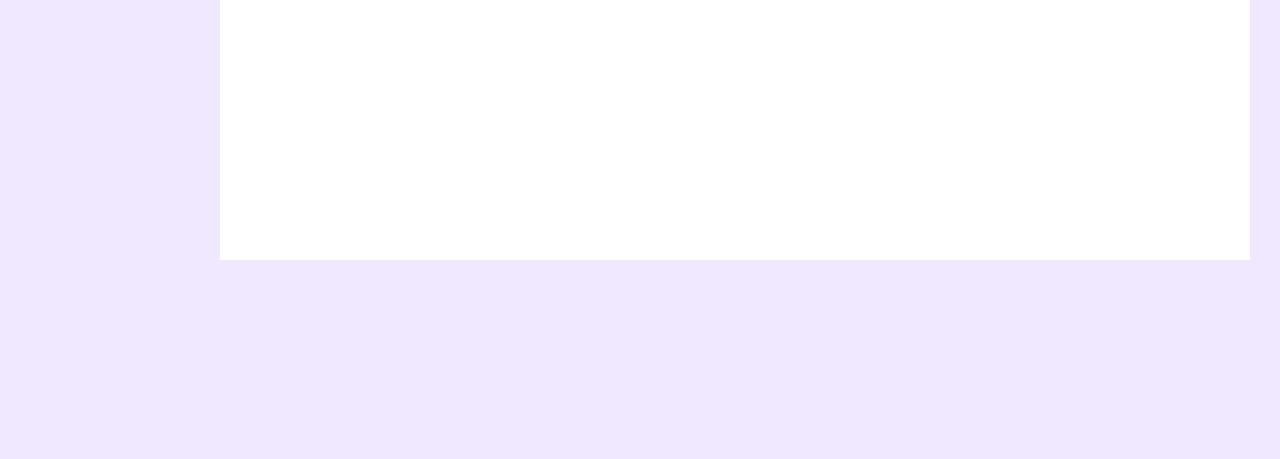
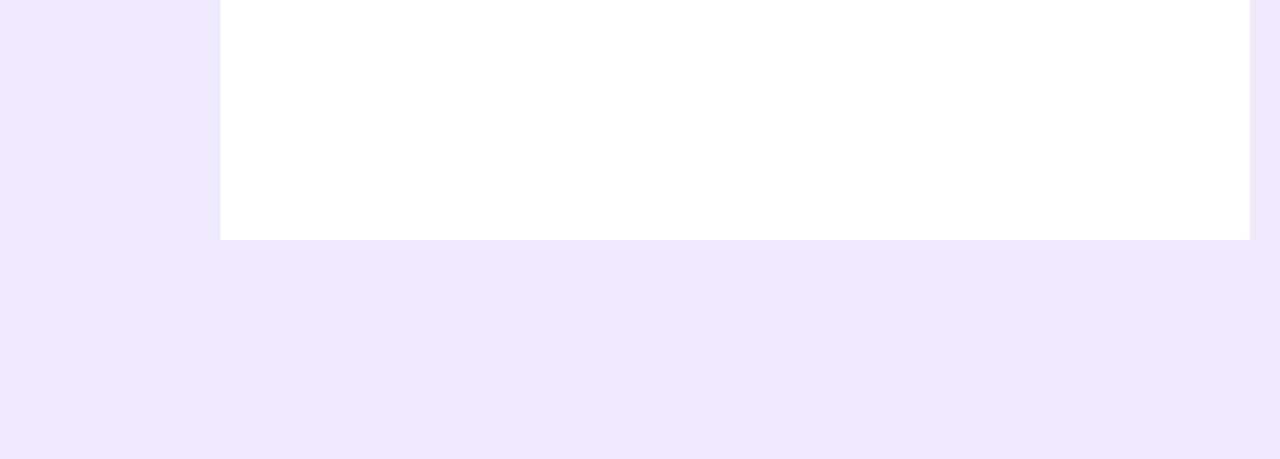
Before and after one commit to lamdimiya/lamdimiya.github.io, a PHP site: page / in a window 1280 px wide. Shown: the part 1246-1705 px from the top of the page. Run offline with PHP 8.4, Linux system fonts and the light colour scheme; some libraries are stand-ins or nearby versions.

Commit message:
box-sizing

```diff
--- a/css/emilia.css
+++ b/css/emilia.css
@@ -1,3 +1,13 @@
+html{
+    -webkit-box-sizing: border-box;
+    -moz-box-sizing: border-box;
+    box-sizing: border-box;
+}
+*,*:before,*:after{
+    -webkit-box-sizing:inherit;
+    -moz-box-sizing:inherit;
+    box-sizing:inherit;
+}
 body{
     font-family: Roboto;
     color:#000;
```
